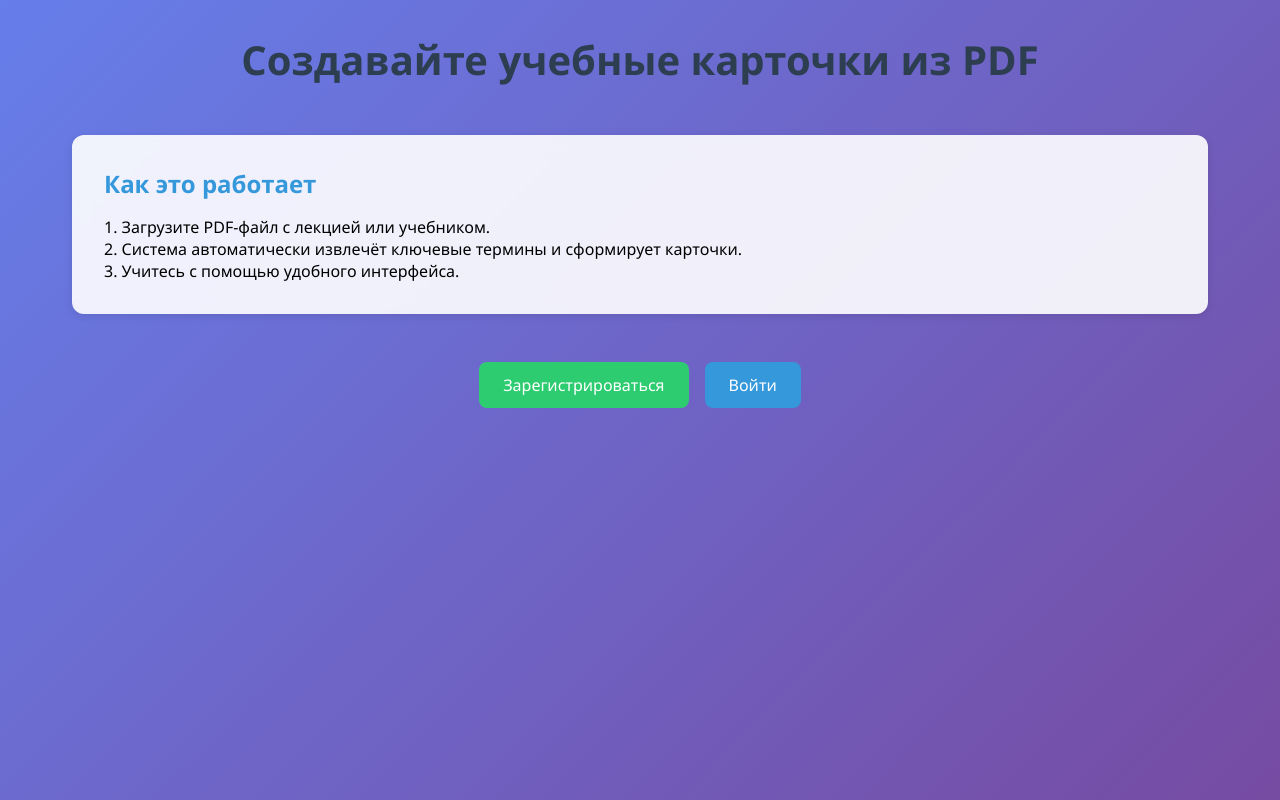
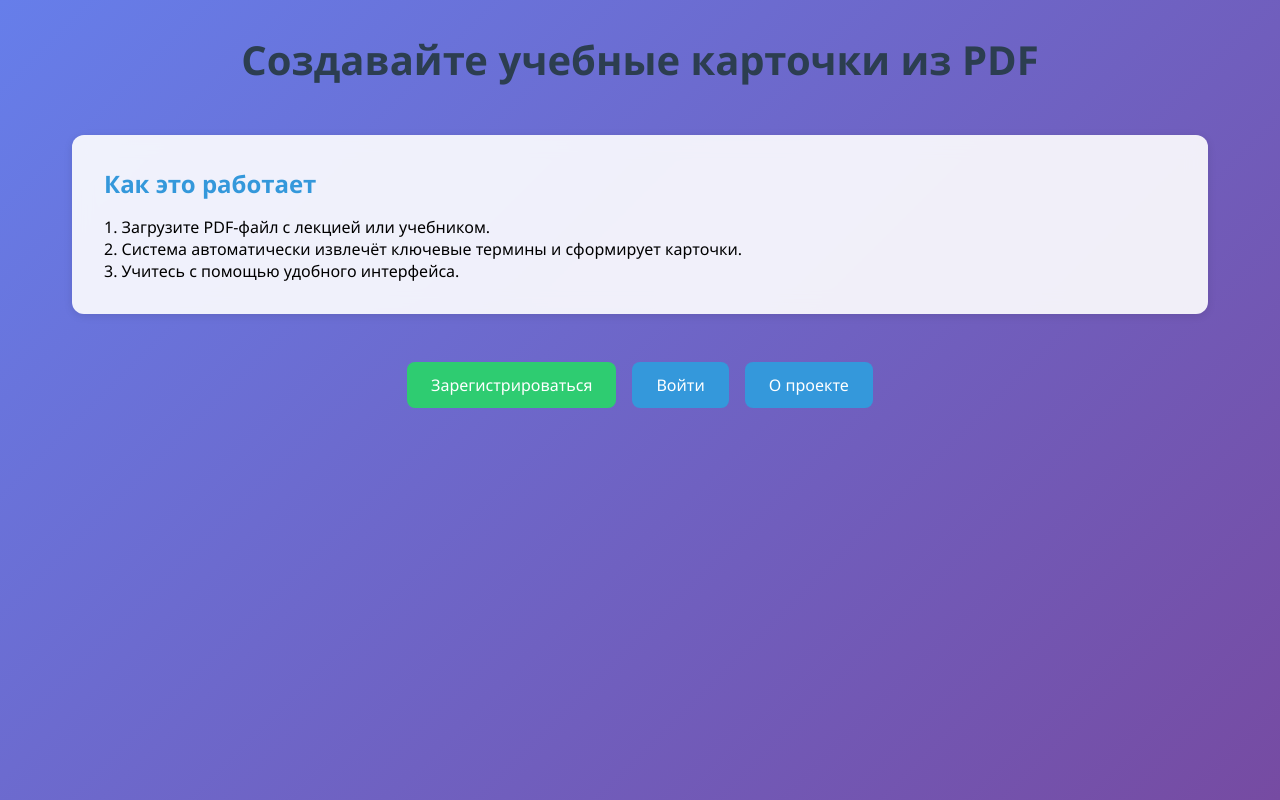
Before and after one commit to Mashaaaaa7/FullStack_frontend, a React (Vite) app: page / in a window 1280 px wide. Built offline with nearby package versions, Linux system fonts and the light colour scheme.

Commit message:
Feature Dictionary, SEO and landing

```diff
--- a/src/App.tsx
+++ b/src/App.tsx
@@ -38,7 +38,7 @@ const AppContent: React.FC = () => {
         );
     }
 
-    if (!user) {
+    // Неавторизованные пользователи
     return (
         <Routes>
             <Route path="/" element={<Home />} />
@@ -47,7 +47,6 @@ const AppContent: React.FC = () => {
             <Route path="*" element={<Navigate to="/" replace />} />
         </Routes>
     );
-    }
 };
 
 const App: React.FC = () => {
--- a/src/components/Home.tsx
+++ b/src/components/Home.tsx
@@ -20,6 +20,7 @@ export default function Home() {
                 <div className="cta-buttons">
                     <Link to="/register">Зарегистрироваться</Link>
                     <Link to="/login">Войти</Link>
+                    <a href="/about" className="about-btn">О проекте</a>
                 </div>
             </main>
         </div>
```
Lines whose indentation alone changed are shown as unchanged.
